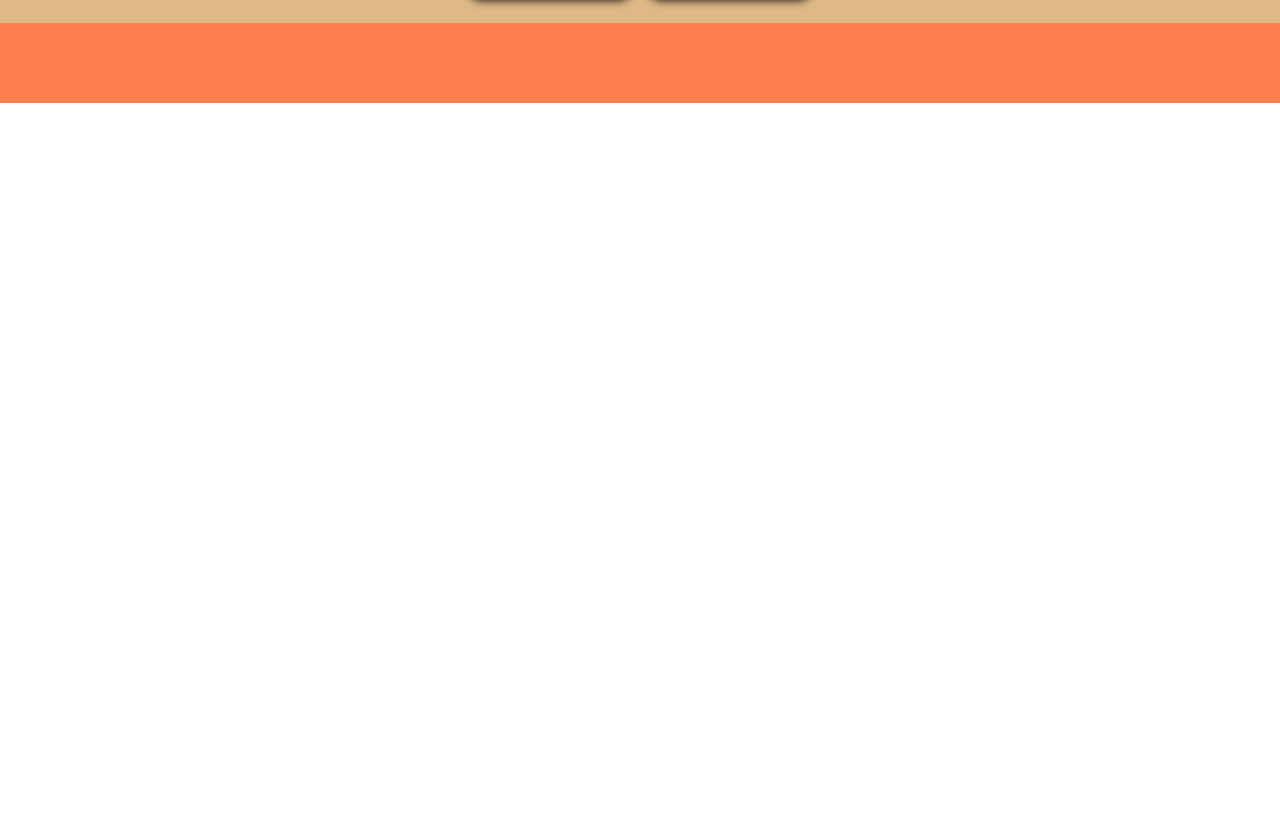
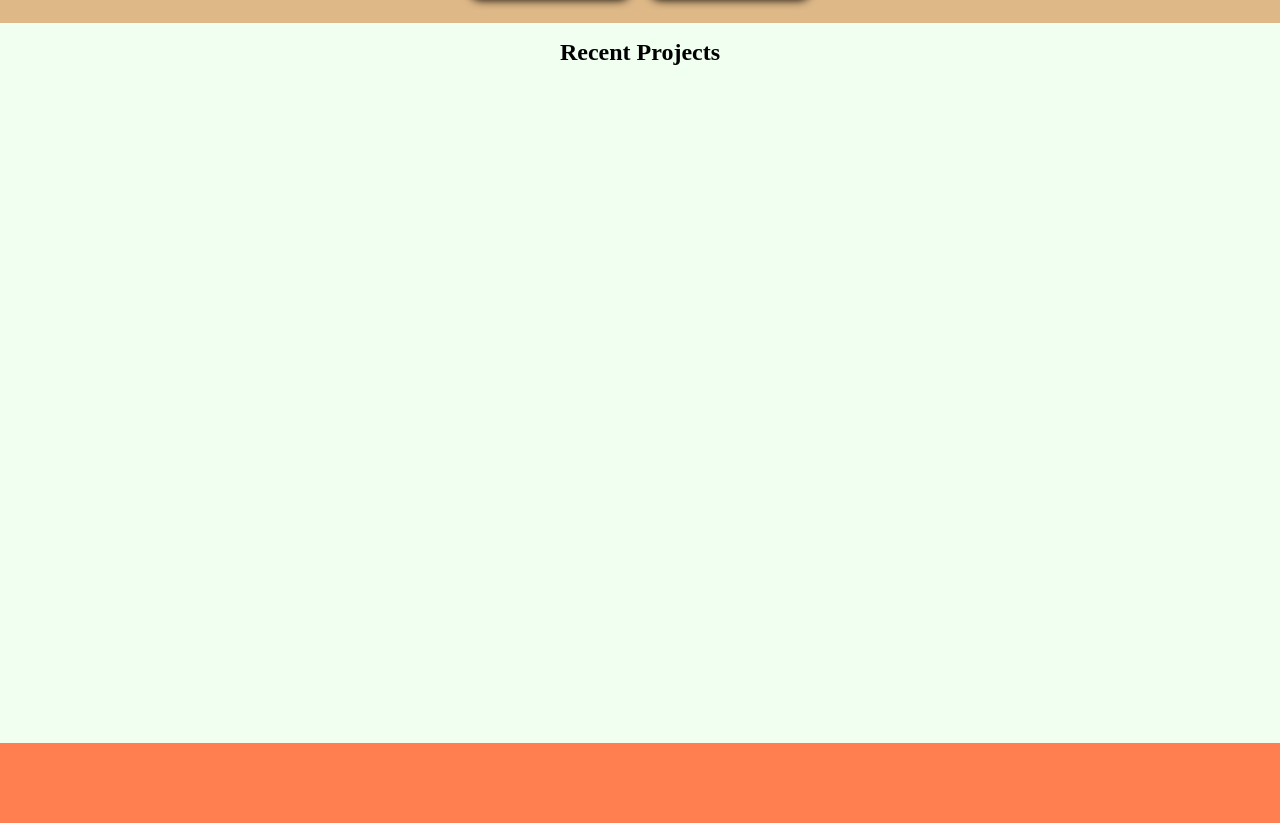
Before and after one commit to Agalviz/portfolio, a plain HTML site: page index.html in a window 1280 px wide. Shown: the part 992-1815 px from the top of the page. Before the commit the page ends 1095 px from the top, so only its background shows below. Drawn offline with nearby package versions, Linux system fonts and the light colour scheme.

Commit message:
projects section

```diff
--- a/index.html
+++ b/index.html
@@ -76,6 +76,10 @@
             </div>
           </div>
         </section>
+        <section class="project-gallery">
+          <h2 class="project-gallery__h1">Recent Projects</h2>
+
+        </section>
         <footer></footer>
     </main>
 <script src="js/script.js"></script>
--- a/styles/styles.scss
+++ b/styles/styles.scss
@@ -95,3 +95,12 @@ img{
     justify-content: center;
     padding: 1rem;
 }
+.project-gallery{
+    text-align: center;
+    height: 90vh;
+    background-color: honeydew;
+    &__h1{
+        padding-top: 1rem;
+
+    }
+}
```
Also changed, not shown: styles/styles.css, 1 other file.
